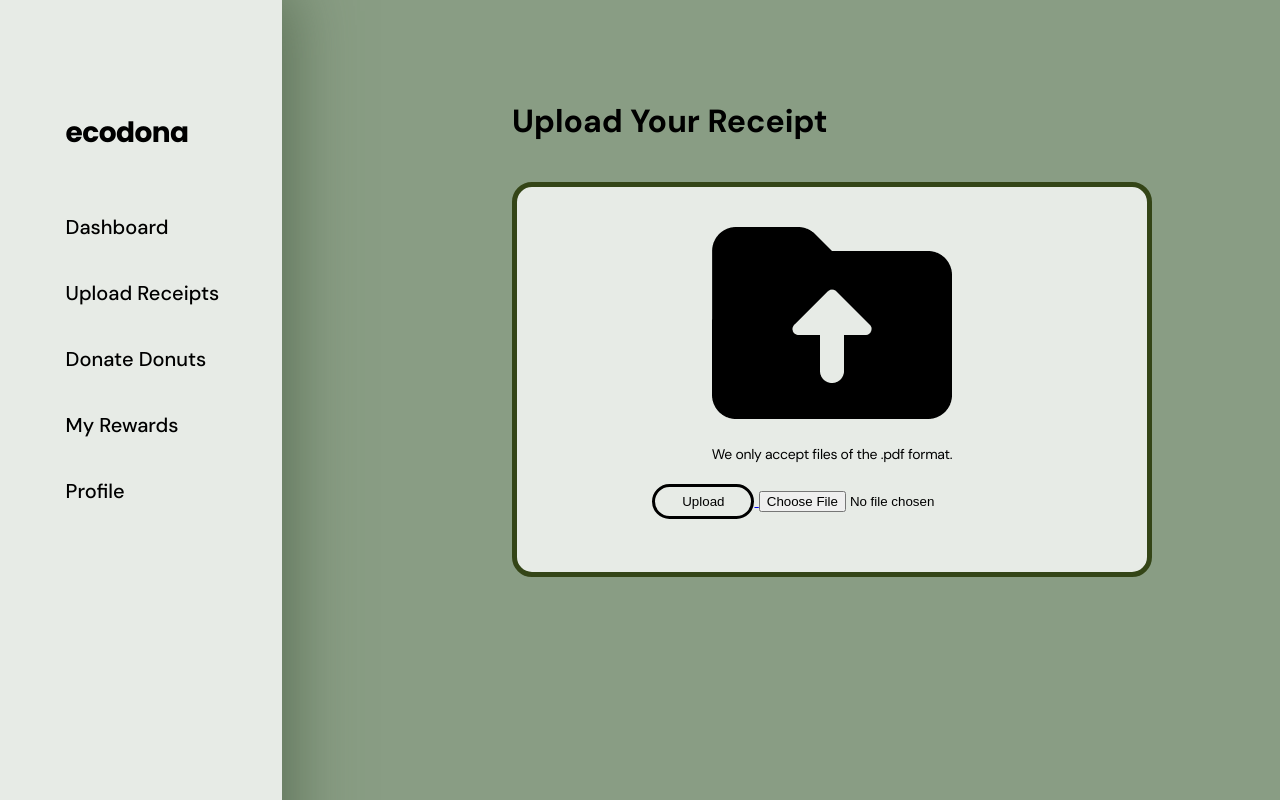
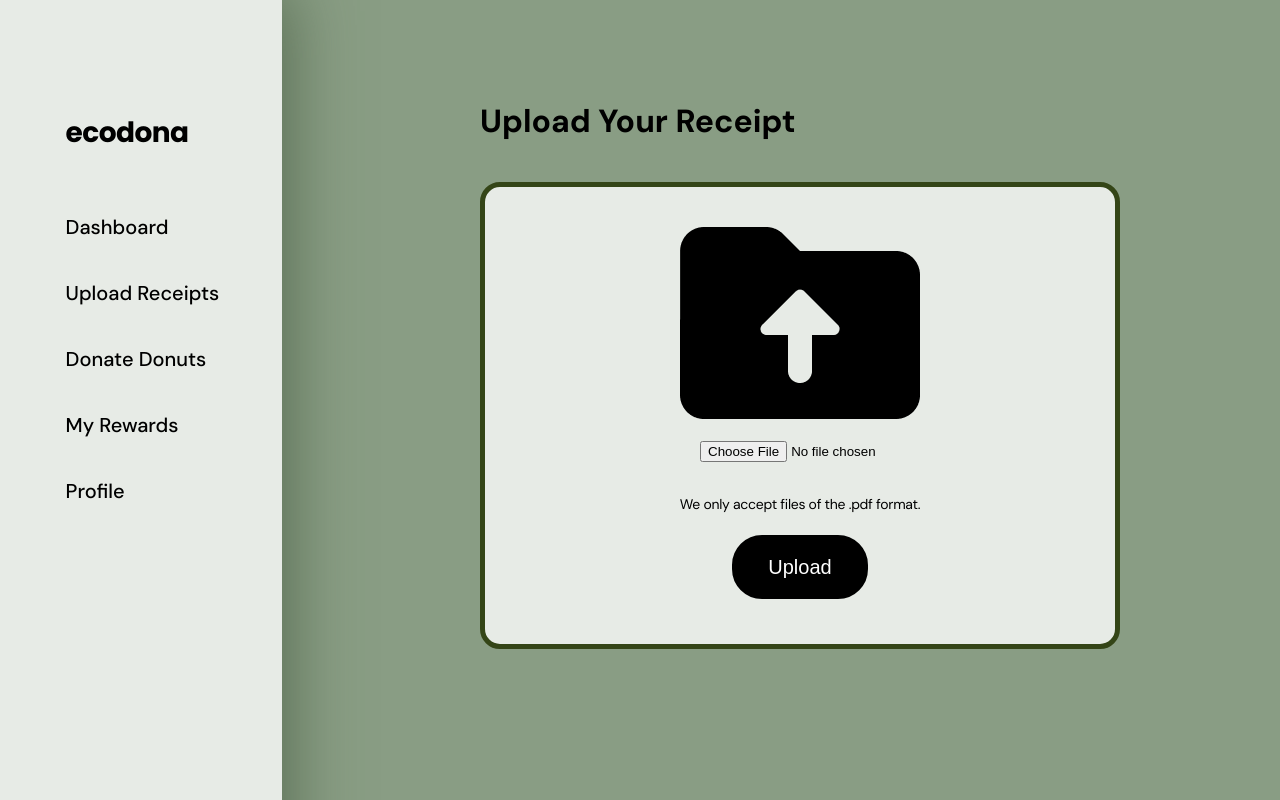
Before and after one commit to breadnmkii/ecodona, a PHP site: page /pages/upload.html in a window 1280 px wide. Run offline with PHP 8.4, Linux system fonts and the light colour scheme.

Commit message:
yay submission

```diff
--- a/css/style.css
+++ b/css/style.css
@@ -189,9 +189,15 @@ h6{
 .primaryblk{
     border-radius: 30px;
     border: solid black;
+    color: white;
     background-color: black;
     margin: 5px;
     padding: 16px 32px 16px 32px;
+
+    font-size: 20px;
+    font-weight: 500;
+    line-height: 26px;
+    letter-spacing: 0em;
 }
 
 .primarygr{
--- a/css/upload.css
+++ b/css/upload.css
@@ -13,7 +13,7 @@
     width: 50%;
     margin: auto;
     margin-top: 0;
-    padding-left: 30%;
+    padding-left: 25%;
     padding-top: 100px;
     /* text-align: center; */
 }
@@ -28,7 +28,18 @@
     padding: 40px;
 
 }
+.f1{
+    margin-top: 1rem;
+    margin-bottom: 1rem;
+}
+.upload-content p{
+    margin-top: 2rem;
+    margin-bottom: 1rem;
+}
+.f1 input{
+    width: 200px;
+}
 
-.upload-wrapper > * {
-    margin-bottom: 20px;
+.f2 button{
+    width: 136px;
 }
--- a/pages/upload.html
+++ b/pages/upload.html
@@ -44,11 +44,16 @@
     <h3>Upload Your Receipt</h3>
     <div class="upload-wrapper">
       <img src="../images/icons/upload-icon.png">
+      <div class="f1">
+        <input type="file" accept="application/pdf">
+      </div>
       <p class="body2">We only accept files of the .pdf format.</p>
-      <a href="congratulations.html">
-        <button type="button" class="secondaryblk">Upload</button>
-      </a>
-      <input type="file" accept="application/pdf">
+      <div class="f2">
+        <a href="congratulations.html">
+          <button type="button" class="primaryblk">Upload</button>
+        </a>
+      </div>
+
     </div>
   </section>
 
```
